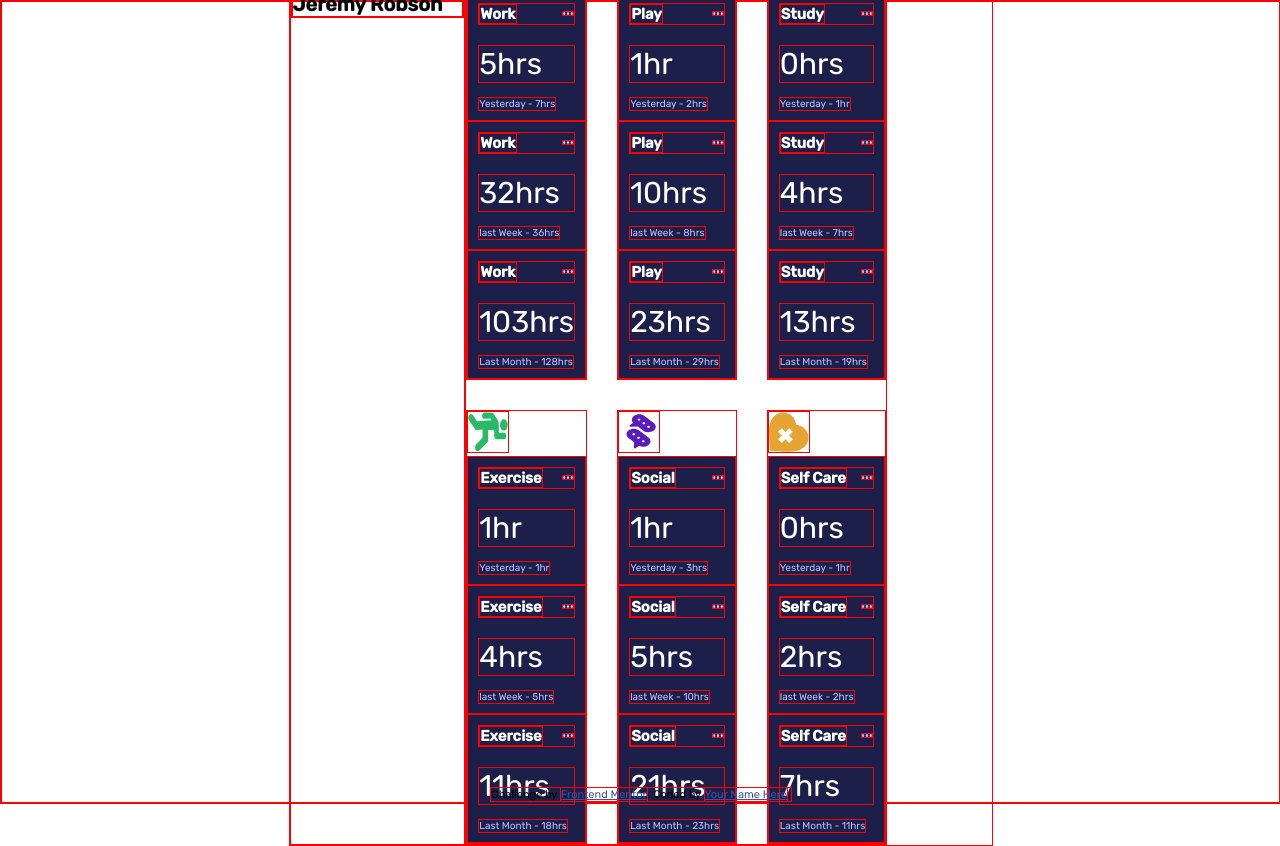
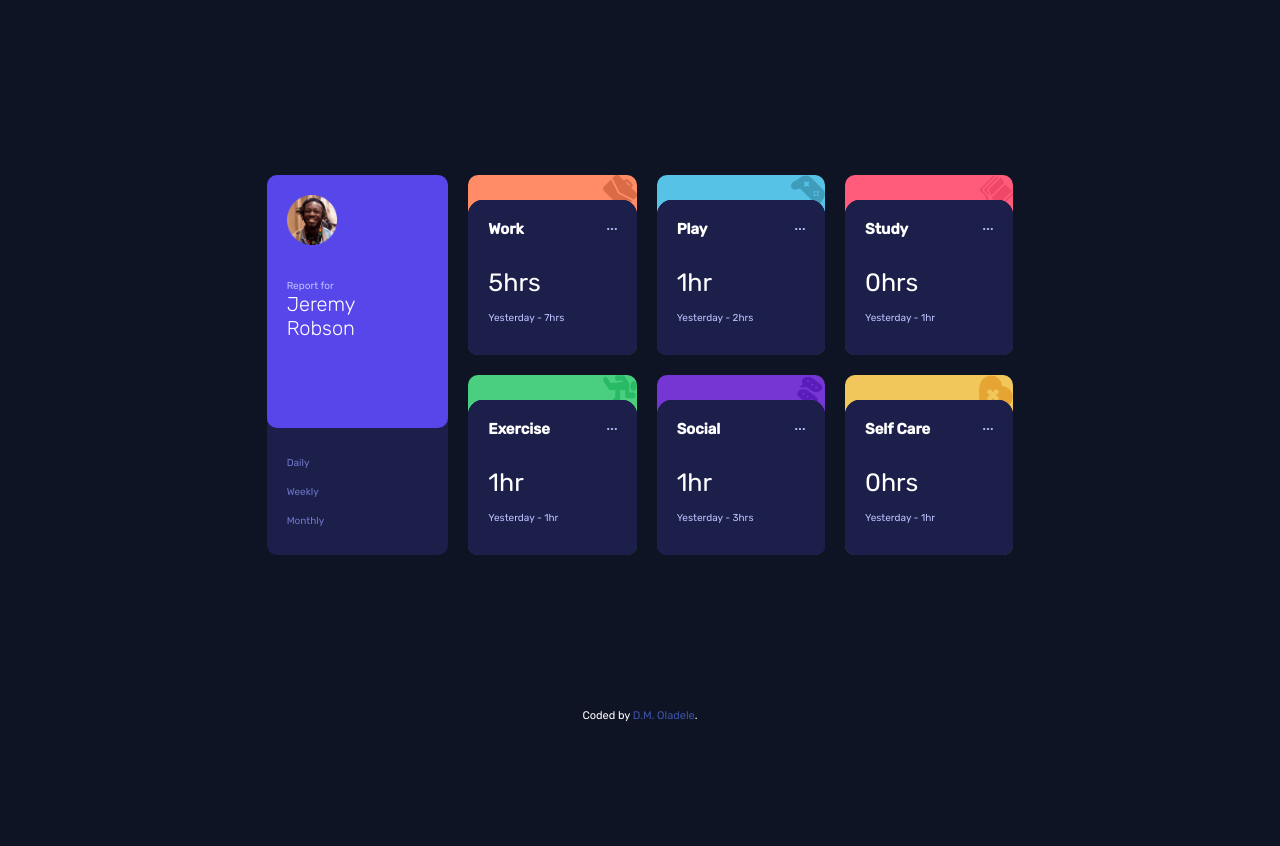
Before and after one commit to activus-d/time-tracking-dashboard-main, a plain HTML site: page index.html in a window 1280 px wide. After the commit the page ends 800 px from the top, so only its background shows below. Drawn offline with Linux system fonts and the light colour scheme.

Commit message:
class typo in styles updated

```diff
--- a/index.html
+++ b/index.html
@@ -13,24 +13,22 @@
   <title>Frontend Mentor | Time tracking dashboard</title>
 
   <!-- Feel free to remove these styles or customise in your own stylesheet 👍 -->
-  <style>
-    .attribution { font-size: 11px; text-align: center; }
-    .attribution a { color: hsl(228, 45%, 44%); }
-  </style>
 </head>
 <body>
   <div class="topContainer">
     <header>
+      <div class="profile">
+        <img src="images/image-jeremy.png" alt="image of Jeremy Robson" class="profileImg">
+        <div class="profileText">
+          <span>Report for</span>
+          <h1>Jeremy Robson</h1>
+        </div>
+      </div>
       <nav>
-        <span>Daily</span>
-        <span>Weekly</span>
-        <span>Monthly</span>
+        <a href="#">Daily</a>
+        <a href="#">Weekly</a>
+        <a href="#">Monthly</a>
       </nav>
-      <div class="profile">
-        <img src="" alt="image of Jeremy Robson">
-        <span>Report for</span>
-        <h1>Jeremy Robson</h1>
-      </div>
     </header>
     <main>
       <section class="container con1">
@@ -197,11 +195,8 @@
       </section>
     </main>
   </div>
-
-
   <footer class="attribution">
-    Challenge by <a href="https://www.frontendmentor.io?ref=challenge" target="_blank">Frontend Mentor</a>.
-    Coded by <a href="#">Your Name Here</a>.
+    Coded by <a href="https://activuscode.hashnode.dev/">D.M. Oladele</a>.
   </footer>
 </body>
 </html>
--- a/styles.css
+++ b/styles.css
@@ -1,13 +1,17 @@
 * {
-    border: 1px solid red;
+    /* border: 1px solid red; */
     margin: 0;
     padding: 0;
+    box-sizing: border-box;
 }
 html {
     scroll-behavior: smooth;
     font-size: 62.5%;
     font-family: 'Rubik', sans-serif;
-
+}
+body {
+    background: hsl(226, 43%, 10%);
+    padding: 5rem;
 }
 
 /**************************************
@@ -15,6 +19,7 @@ LAYOUT
 **************************************/
 body {
     display: grid;
+    grid-template-rows: 9fr 1fr;
     height: 100vh;
     width: 100%;
     /* overflow: hidden; */
@@ -23,33 +28,47 @@ body {
 .topContainer {
     display: grid;
     grid-template-columns: 1fr 3fr;
-    min-height: 40rem;
-    width: 55%;
+    gap: 2rem;
+    min-height: 38rem;
+    width: minmax(50%, auto );
+}
+header {
+    display: grid;
+    grid-template-rows: 4fr 2fr;
+    position: relative;
+}
+nav {
+   display: grid;
+   grid-template-rows: repeat(3, 1fr);
+   align-items: center;
+}
+.profile {
+    display: grid;
+    grid-template-rows: 2fr 3fr ;
+    /* position: absolute; */
+    /* align-self: end; */
 }
 main {
-    max-width: 42rem;
     display: grid;
     grid-template-columns: repeat(3, 1fr);
-    /* grid-auto-rows: 25rem; */
-    grid-auto-columns: 10rem;
-    gap: 3rem;
+    grid-template-rows: 1fr 1fr;
+    gap: 2rem;
 }
-.containter {
-    display: flex;
+.container {
+    display: grid;
+    grid-template-rows: 1fr 1fr;
     position: relative;
+    width: 100%;
+    overflow: hidden;
+}
+.activityImg {
+    justify-self: end;
 }
 .card {
-    /* position: absolute; */
-    width: ;
-}
-.daily {
-    /* position:absolute */
-}
-.weekly {
-    /* position:absolute */
-}
-.monthly {
-    /* position:absolute */
+    position: absolute;
+    width: 100%;
+    top: 14%;
+    height: 100%;
 }
 .heading {
     display: flex;
@@ -65,30 +84,68 @@ main {
 ADDITIONAL STYLES HEADER
 *************************************/
 header {
-
+    border-radius: 1rem;
+    background: hsl(235, 46%, 20%);
 }
 nav {
-
+    padding: 2rem;
+}
+a {
+    text-decoration: none;
+    color: hsl(235, 45%, 61%);
+}
+a:hover {
+    color: white;
+    cursor: pointer;
+}
+a:focus {
+    color: white;
+}
+.profile {
+    padding: 2rem;
+    background: rgb(87,70,234);
+    border-radius: 1rem;
+}
+.profileImg {
+    height: 5rem;
+    width: 5rem;
+}
+.profileText {
+    color: hsl(236, 100%, 87%);
+    width: 70%
+}
+h1 {
+    color: white;
+    font-weight: 300;
+    font-size: 2rem;
 }
 
 /*************************************
 ADDITIONAL STYLES MAIN
 *************************************/
+.container {
+    border-radius: 1rem;
+}
 .card {
-    padding: 1rem;
+    padding: 2rem;
     background: hsl(235, 46%, 20%);
     color: white;
+    border-radius: 1.5rem 1.5rem 0rem 0rem;
+}
+.card:hover {
+    background-color: rgb(52,57,123);
+    cursor: pointer;
 }
 .activityImg {
-    width: 4rem;
-    height: 4rem;
+    width: 3.4rem;
+    height: 3.4rem;
 }
 .heading {
-    margin-bottom: 2rem;
+    margin-bottom: 3rem;
 }
 .card p {
     margin-bottom: 1.5rem;
-    font-size: 3rem;
+    font-size: 2.5rem;
 }
 .card span {
     color: hsl(236, 100%, 87%);
@@ -102,3 +159,45 @@ ADDITIONAL STYLES MAIN
 .monthly {
     z-index: 1;
 }
+.con1 {
+   background: hsl(15, 100%, 70%);
+}
+.con2 {
+    background: hsl(195, 74%, 62%);
+}
+.con3 {
+    background: hsl(348, 100%, 68%);
+}
+.con4 {
+    background: hsl(145, 58%, 55%);
+}
+.con5 {
+    background: hsl(264, 64%, 52%);
+}
+.con6 {
+    background: hsl(43, 84%, 65%);
+}
+
+/********************************************
+ADDITIONAL STYLES FOR FOOTER
+********************************************/
+.attribution {
+    font-size: 11px;
+    text-align: center;
+    color: white;
+}
+.attribution a {
+    color: hsl(228, 45%, 44%);
+}
+.attribution a:hover {
+    color: rgb(213, 210, 210);
+}
+
+/********************************************
+STYLES FOR SCREEN SIZE 1300px
+********************************************/
+@media screen and ( max-width: 1300px) {
+    .topContainer {
+        /* width: minmax(60%, auto ); */
+    }
+}
```
